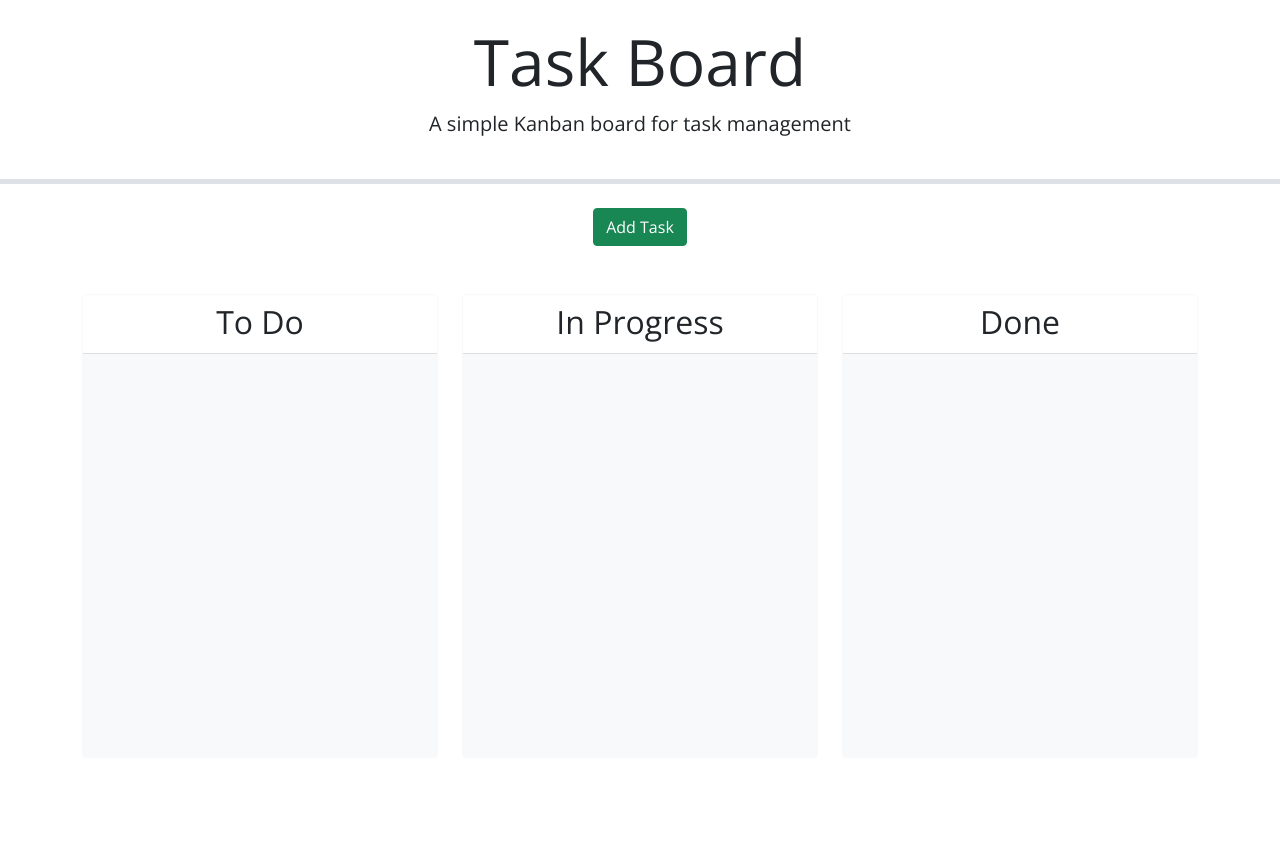
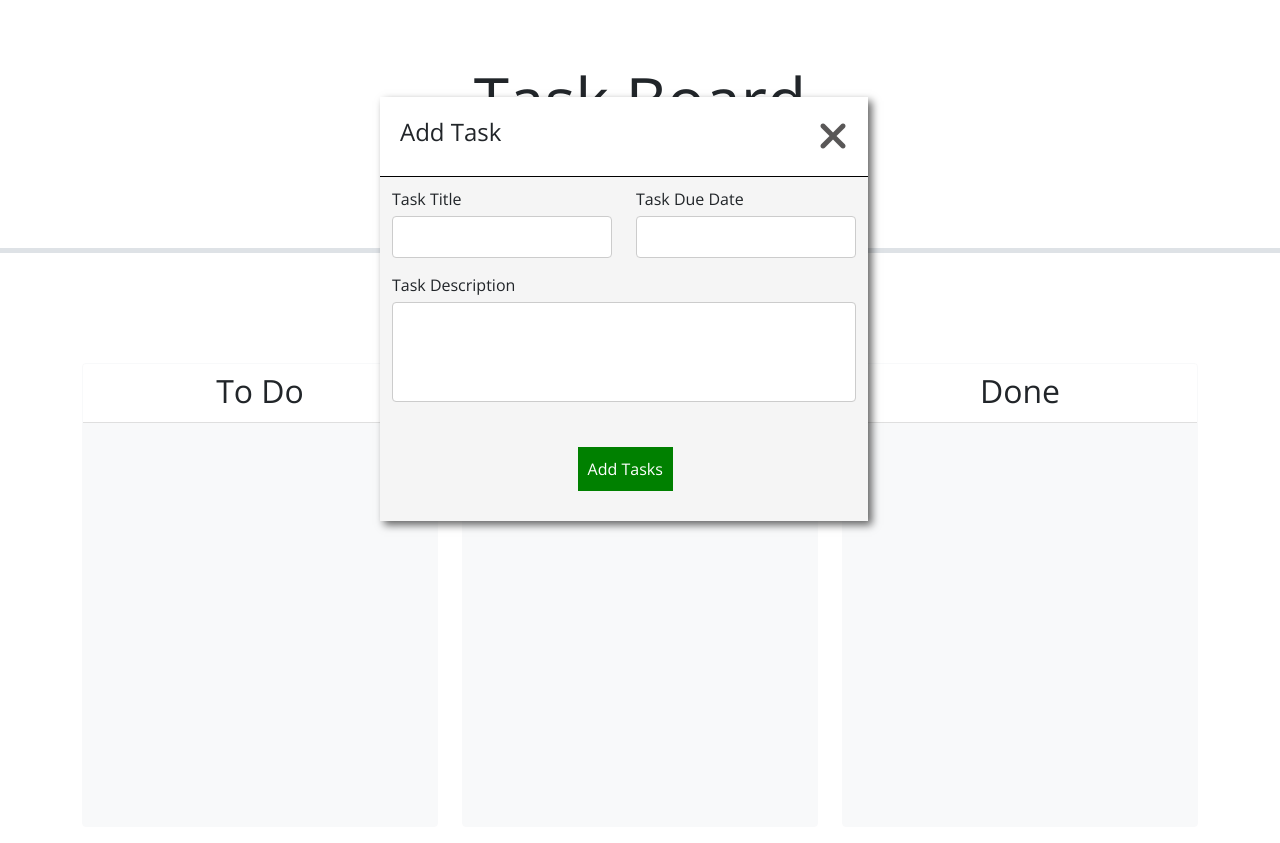
Before and after one commit to Noliva8/Musical-Happness, a plain HTML site: page index.html in a window 1280 px wide. Before the commit the page ends 800 px from the top, so only its background shows below. Drawn offline with nearby package versions, Linux system fonts and the light colour scheme.

Commit message:
Modal card is done

```diff
--- a/assets/css/style.css
+++ b/assets/css/style.css
@@ -2,6 +2,21 @@ body {
   font-family: 'Open Sans', sans-serif;
   font-size: 16px;
 }
+
+/* styles of modal form */
+
+ label, input { display:block; }
+    input.text { margin-bottom:12px; width:95%; padding: .4em; }
+    fieldset { padding:0; border:0; margin-top:25px; }
+    h1 { font-size: 1.2em; margin: .6em 0; }
+    div#users-contain { width: 350px; margin: 20px 0; }
+    div#users-contain table { margin: 1em 0; border-collapse: collapse; width: 100%; }
+    div#users-contain table td, div#users-contain table th { border: 1px solid #eee; padding: .6em 10px; text-align: left; }
+    .ui-dialog .ui-state-error { padding: .3em; }
+    .validateTips { border: 1px solid transparent; padding: 0.3em; }
+
+
+
 
 .swim-lanes {
   min-height: 60vh;
@@ -14,3 +29,118 @@ body {
 .task-card:hover {
   cursor: grab;
 }
+
+.container{
+  position: relative;
+}
+
+.form-container{
+  max-width: 40rem;
+  min-width: 25rem;
+  box-shadow: 4px 4px 8px rgba(0, 0, 0, 0.6);
+  background-color: whitesmoke;
+  position: absolute;
+  top: -180px;
+  right: 30%;
+  z-index: 99999;
+}
+
+.form-header{
+  width: 100%;
+  height: 80px;
+}
+
+.form-header{
+  display: flex;
+  justify-content: space-between;
+  align-items: center;
+  padding-left: 20px;
+  padding-right: 20px;
+  flex-wrap: wrap;
+  background-color: white;
+  border-bottom: 0.2px solid black;
+}
+
+.close-button{
+  appearance: none;
+    background-color: transparent;
+    border: none;
+    outline: none;
+    cursor: pointer;
+    padding: 0;
+    margin: 0;
+
+}
+
+.close-button i{
+  font-size: 40px;
+  color: rgb(89, 87, 87);
+}
+
+
+
+
+
+/* Apply styles to form elements */
+#form {
+    width: 100%;
+    max-width: 600px; /* Adjust the maximum width as needed */
+    margin: 0 auto;
+    padding-top: 10px;
+}
+
+.label-form {
+    display: block;
+    margin-bottom: 5px;
+}
+
+input[type="text"] {
+    width: 100%;
+    padding: 8px;
+    margin-bottom: 15px;
+    border: 1px solid #ccc;
+    border-radius: 4px;
+    box-sizing: border-box;
+}
+
+.large-input {
+    padding: 12px;
+    height: 100px;
+
+
+}
+
+.add-tasks{
+
+  /* appearance: none; */
+  background-color: green;
+
+    border: none;
+    outline: none;
+    cursor: pointer;
+    padding: 10px;
+    margin: 30px;
+    margin-left: 40%;
+    color: white;
+    cursor: pointer;
+}
+
+
+
+
+
+
+
+
+
+
+
+/* RESPONSIVNESS */
+@media screen and (max-width: 700px) {
+  .form-container{
+  right: 9%;
+
+
+}
+
+}
--- a/assets/js/script.js
+++ b/assets/js/script.js
@@ -1,6 +1,11 @@
 // Retrieve tasks and nextId from localStorage
 let taskList = JSON.parse(localStorage.getItem("tasks"));
 let nextId = JSON.parse(localStorage.getItem("nextId"));
+
+//
+
+
+//   end modal function
 
 // Todo: create a function to generate a unique task id
 function generateTaskId() {
--- a/index.html
+++ b/index.html
@@ -8,6 +8,11 @@
   <link rel="stylesheet" href="https://cdn.jsdelivr.net/npm/bootstrap@5.1.3/dist/css/bootstrap.min.css" />
   <link rel="stylesheet" href="https://use.fontawesome.com/releases/v5.8.1/css/all.css"
     integrity="sha384-50oBUHEmvpQ+1lW4y57PTFmhCaXp0ML5d60M1M7uH2+nqUivzIebhndOJK28anvf" crossorigin="anonymous" />
+
+  <link rel="stylesheet" href="https://cdnjs.cloudflare.com/ajax/libs/font-awesome/6.5.2/css/all.min.css"
+    integrity="sha512-SnH5WK+bZxgPHs44uWIX+LLJAJ9/2PkPKZ5QiAj6Ta86w+fsb2TkcmfRyVX3pBnMFcV7oQPJkl9QevSCWr3W6A=="
+    crossorigin="anonymous" referrerpolicy="no-referrer" />
+
   <link href="https://fonts.googleapis.com/css?family=Open+Sans&display=swap" rel="stylesheet" />
   <link rel="stylesheet" href="https://code.jquery.com/ui/1.12.1/themes/base/jquery-ui.css" />
 
@@ -20,11 +25,51 @@
     <h1 class="display-3">Task Board</h1>
     <p class="lead">A simple Kanban board for task management</p>
   </header>
+
   <div class="container">
     <div class="text-center mb-5">
       <button class="btn btn-success" data-bs-toggle="modal" data-bs-target="#formModal">Add Task</button>
     </div>
     <!-- Todo: Create a modal with a form to add tasks -->
+
+    <div class="form-container">
+
+      <div class="form-header show-hide">
+        <h4>Add Task</h4>
+        <button id="closeButton" class="close-button"><i class="fa-solid fa-xmark"></i></button>
+      </div>
+
+      <form class="container" id="form">
+        <div class="row">
+          <div class="col-12 col-lg-6">
+            <label for="task name" class="label-form">Task Title</label>
+            <input type="text" id="task-title" name="task name">
+          </div>
+
+          <div class="col-12 col-lg-6">
+            <label for="task due date" class="label-form">Task Due Date</label>
+            <input type="text" id="due-date" name="task name due date">
+          </div>
+        </div>
+
+        <div class="row">
+          <div class="col-12">
+            <label for="task-description" class="label-form">Task Description</label>
+            <input type="text" id="task-description" name="task-description" class="form-control large-input">
+          </div>
+        </div>
+
+        <button type="submit" class="add-tasks">Add Tasks</button>
+
+      </form>
+
+
+    </div>
+
+
+
+
+
     <div class="row swim-lanes text-center justify-content-between">
       <div class="col-12 col-lg-4 d-flex">
         <div id="to-do" class="card border-light mb-3 lane flex-grow-1">
```
Lines whose indentation alone changed are shown as unchanged.
